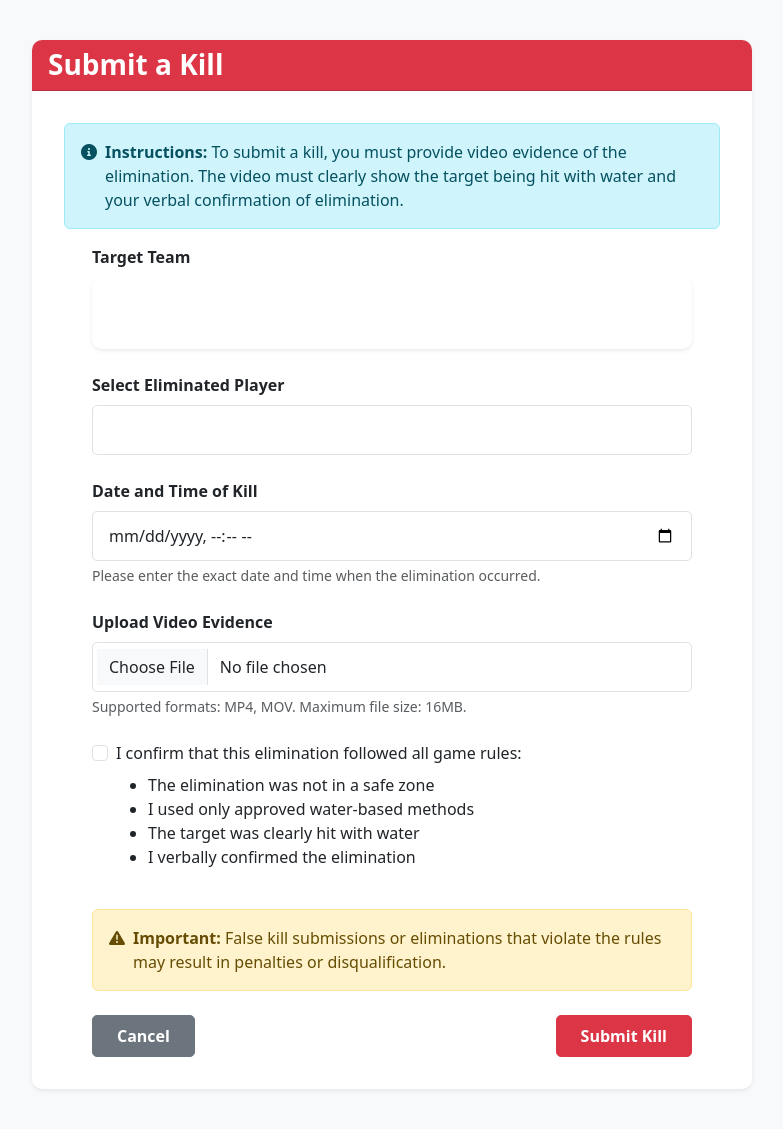
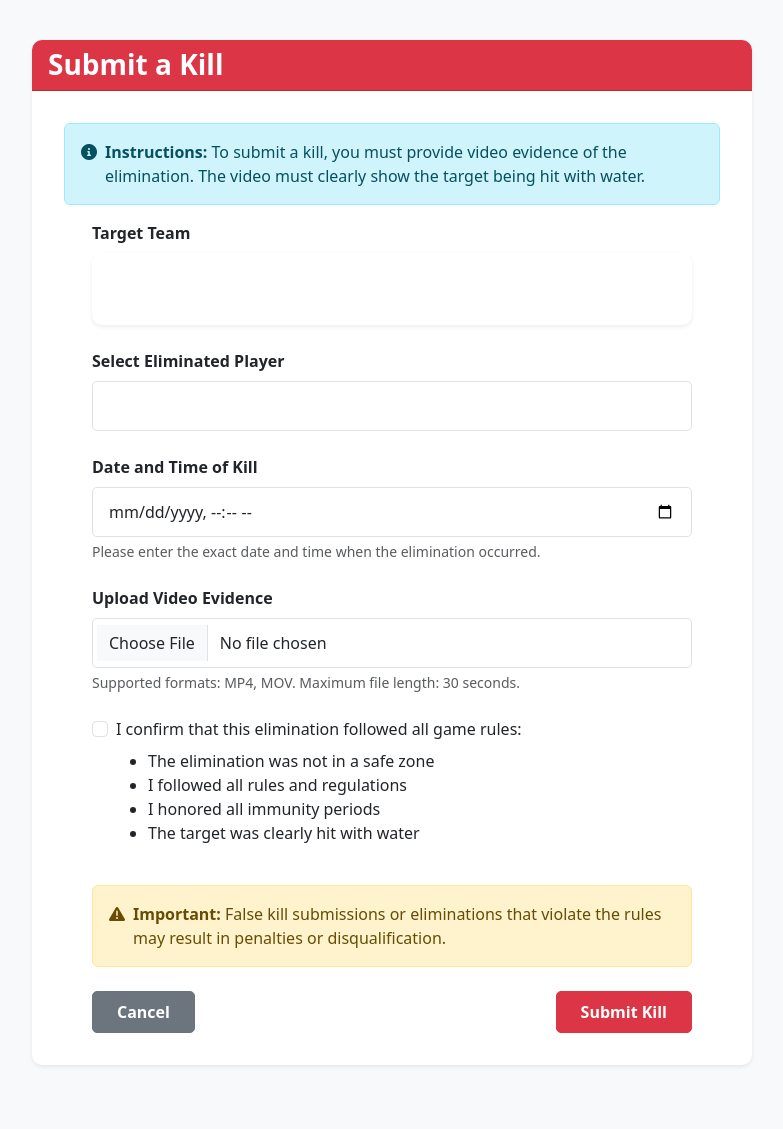
Before and after one commit to CT-42210/srassassins, a Flask app: template app/templates/game/submit_kill.html in a window 1280 px wide. Shown: the part 56-1185 px from the top of the page, without its empty margins (248-1031 px from the left). Run offline with Flask 3, Linux system fonts and the light colour scheme; the template is opened without the code that fills it, so the values that code supplies are empty; parts of the project's set-up code (start-up, migrations or seed data) failed here and were passed over; some libraries are stand-ins or nearby versions.

Commit message:
small changes

```diff
--- a/app/templates/admin/dashboard.html
+++ b/app/templates/admin/dashboard.html
@@ -694,11 +694,11 @@
                                         View game state
                                     </a>
                                     <a href="#" class="list-group-item list-group-item-action"
-                                       onclick="document.getElementById('sql_command').value='UPDATE players SET field = \'data\', WHERE id = \'id\';'; return false;">
+                                       onclick="document.getElementById('sql_command').value='UPDATE players SET field = \'data\' WHERE id = \'id\';'; return false;">
                                         Edit player
                                     </a>
                                     <a href="#" class="list-group-item list-group-item-action"
-                                       onclick="document.getElementById('sql_command').value='UPDATE teams SET field = \'data\', WHERE id = \'id\';'; return false;">
+                                       onclick="document.getElementById('sql_command').value='UPDATE teams SET field = \'data\' WHERE id = \'id\';'; return false;">
                                         Edit teams
                                     </a>
                                     <a href="#" class="list-group-item list-group-item-action"
--- a/app/templates/game/submit_kill.html
+++ b/app/templates/game/submit_kill.html
@@ -17,7 +17,7 @@
                                 <i class="fas fa-info-circle"></i>
                             </div>
                             <div>
-                                <strong>Instructions:</strong> To submit a kill, you must provide video evidence of the elimination. The video must clearly show the target being hit with water and your verbal confirmation of elimination.
+                                <strong>Instructions:</strong> To submit a kill, you must provide video evidence of the elimination. The video must clearly show the target being hit with water.
                             </div>
                         </div>
                     </div>
@@ -57,7 +57,7 @@
                             <label for="kill_video" class="form-label">Upload Video Evidence</label>
                             <input type="file" class="form-control" id="kill_video" name="kill_video" accept="video/mp4,video/mov" required>
                             <div class="form-text">
-                                Supported formats: MP4, MOV. Maximum file size: 16MB.
+                                Supported formats: MP4, MOV. Maximum file length: 30 seconds.
                             </div>
                         </div>
 
@@ -70,9 +70,9 @@
                                     I confirm that this elimination followed all game rules:
                                     <ul class="mt-2">
                                         <li>The elimination was not in a safe zone</li>
-                                        <li>I used only approved water-based methods</li>
+                                        <li>I followed all rules and regulations</li>
+                                        <li>I honored all immunity periods</li>
                                         <li>The target was clearly hit with water</li>
-                                        <li>I verbally confirmed the elimination</li>
                                     </ul>
                                 </label>
                             </div>
```
Also changed, not shown: pitch.txt (added, +14 -0 lines).
